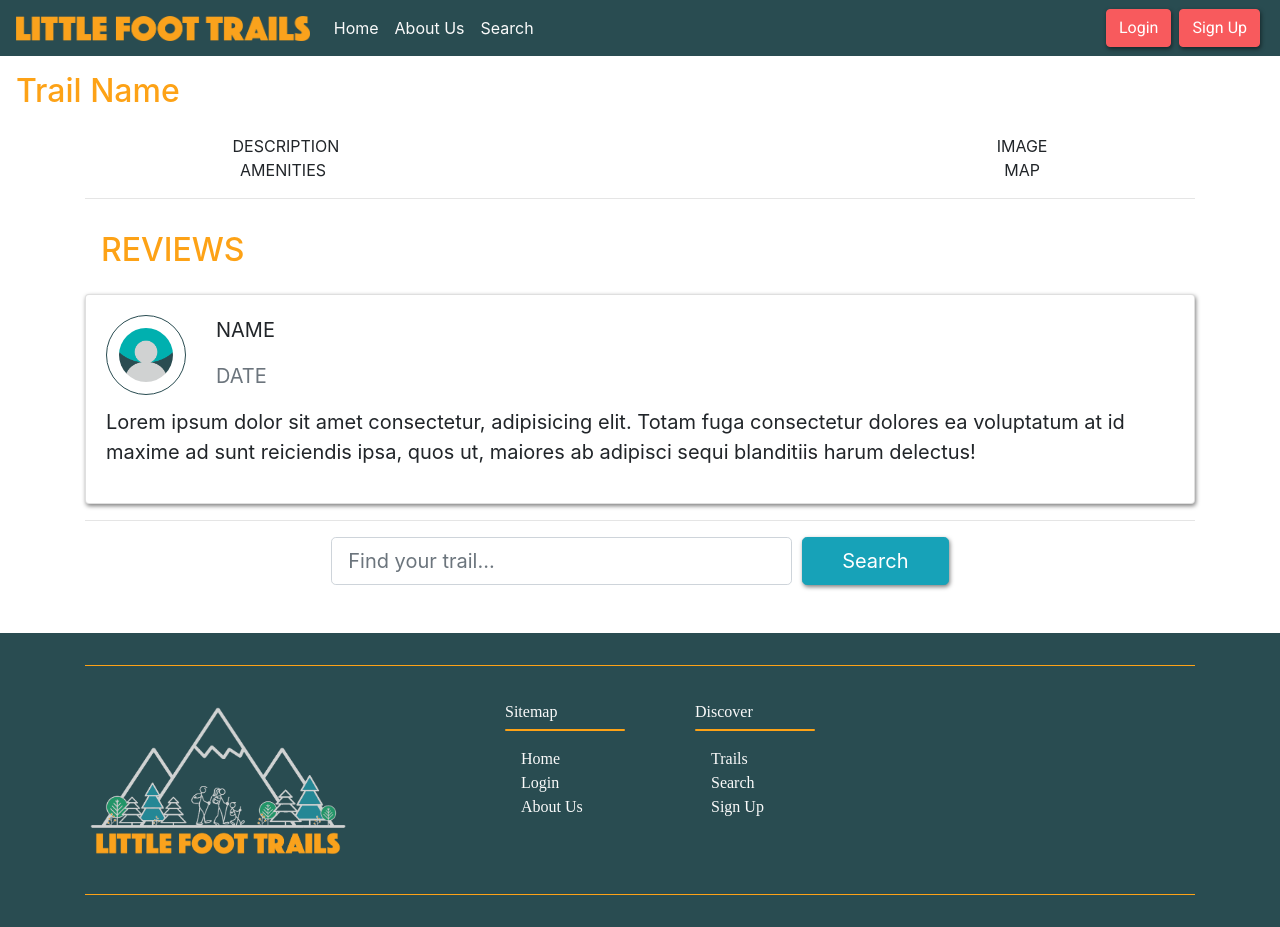
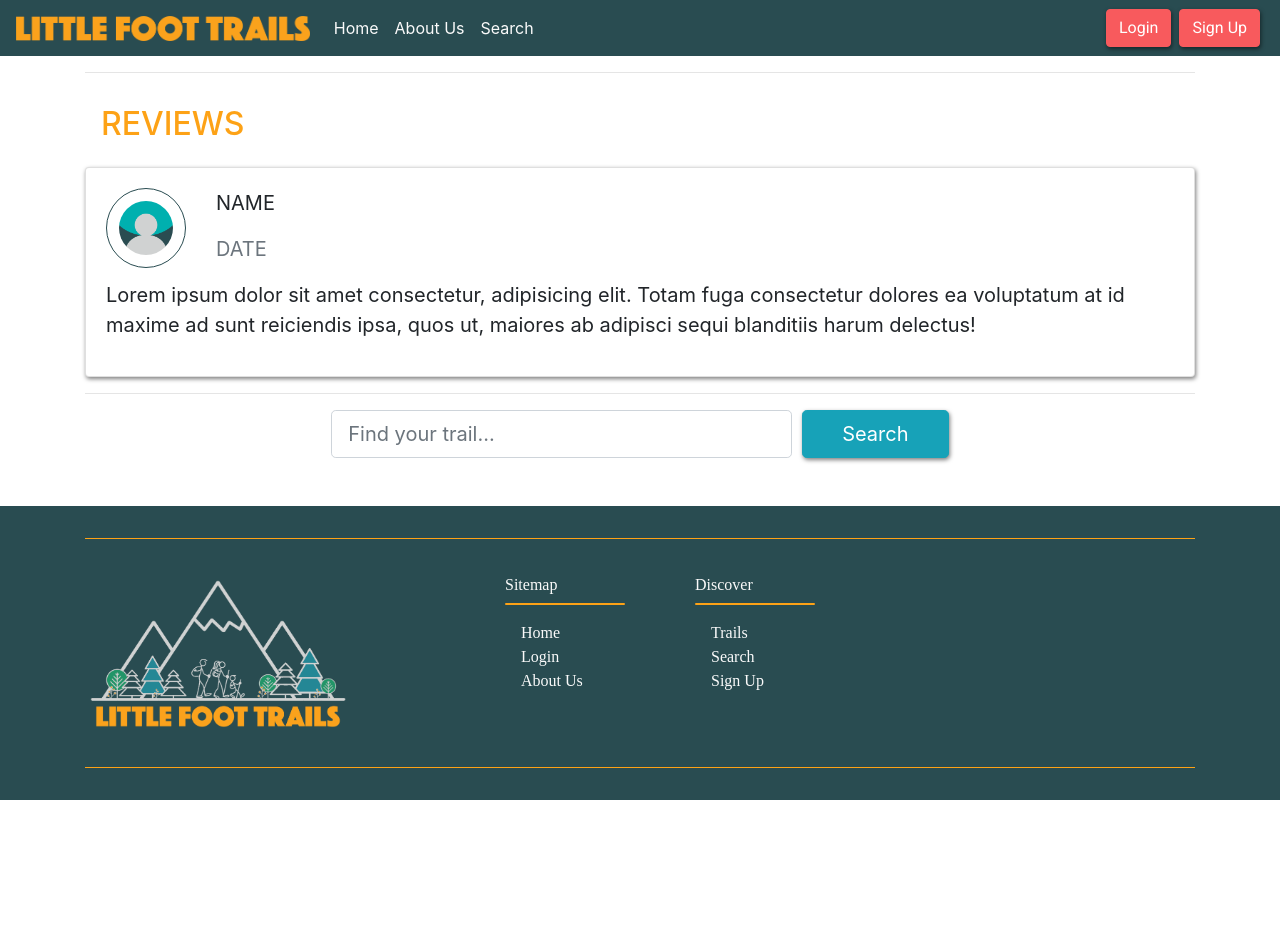
Before and after one commit to jbathel/little-foot-trails, a React (Create React App) app: page /detail in a window 1280 px wide. After the commit the page ends 800 px from the top, so only its background shows below. Built offline with nearby package versions, Linux system fonts and the light colour scheme.

Commit message:
Passed Trail object down to Detail component

```diff
--- a/src/App.js
+++ b/src/App.js
@@ -13,6 +13,7 @@ function App() {
     const [trail, setTrail] = useState('');
     function getTrail(trail) {
         setTrail(trail)
+        console.log("APP")
         console.log(trail)
     }
 
@@ -24,7 +25,7 @@ function App() {
           <Route path="/" exact component={HomePage} />
           <Route path="/about" component={AboutUs} />
           <Route path="/results" render={(props) => <Results {...props} getTrail={getTrail} />}/>
-          <Route path="/detail" exact component={Detail}/>} />
+          <Route path="/detail" render={(props) => <Detail {...props} trail={trail} />} />
         </Switch>
         <Footer />
       </div>
--- a/src/components/Detail.js
+++ b/src/components/Detail.js
@@ -1,18 +1,29 @@
-import React from "react";
+import React, { useState, useEffect } from "react";
 import { Search } from "./Search";
 import { ReviewUI } from "./ReviewUI";
 
-export const Detail = () => {
+export const Detail = ({trail}) => {
+    // const [trailObject, setTrail] = useState({});
+
+ useEffect(() => {
+     console.log("DETAIL")
+     console.log(trail)
+  }, []);
+
   return (
     <div>
-      <h2>Trail Name</h2>
+      {trail &&
+    <div>
+      <h2>{trail.name}</h2>
       <div className="row justify-content-center">
-        <div className="col-7">DESCRIPTION</div>
+        <div className="col-7">{trail.description}</div>
         <div className="col-auto">IMAGE</div>
         <div className="w-100"></div>
         <div className="col-7">AMENITIES</div>
         <div className="col-auto">MAP</div>
       </div>
+      </div>
+      }
       <div className="container">
         <hr />
         <h2>REVIEWS</h2>
```
